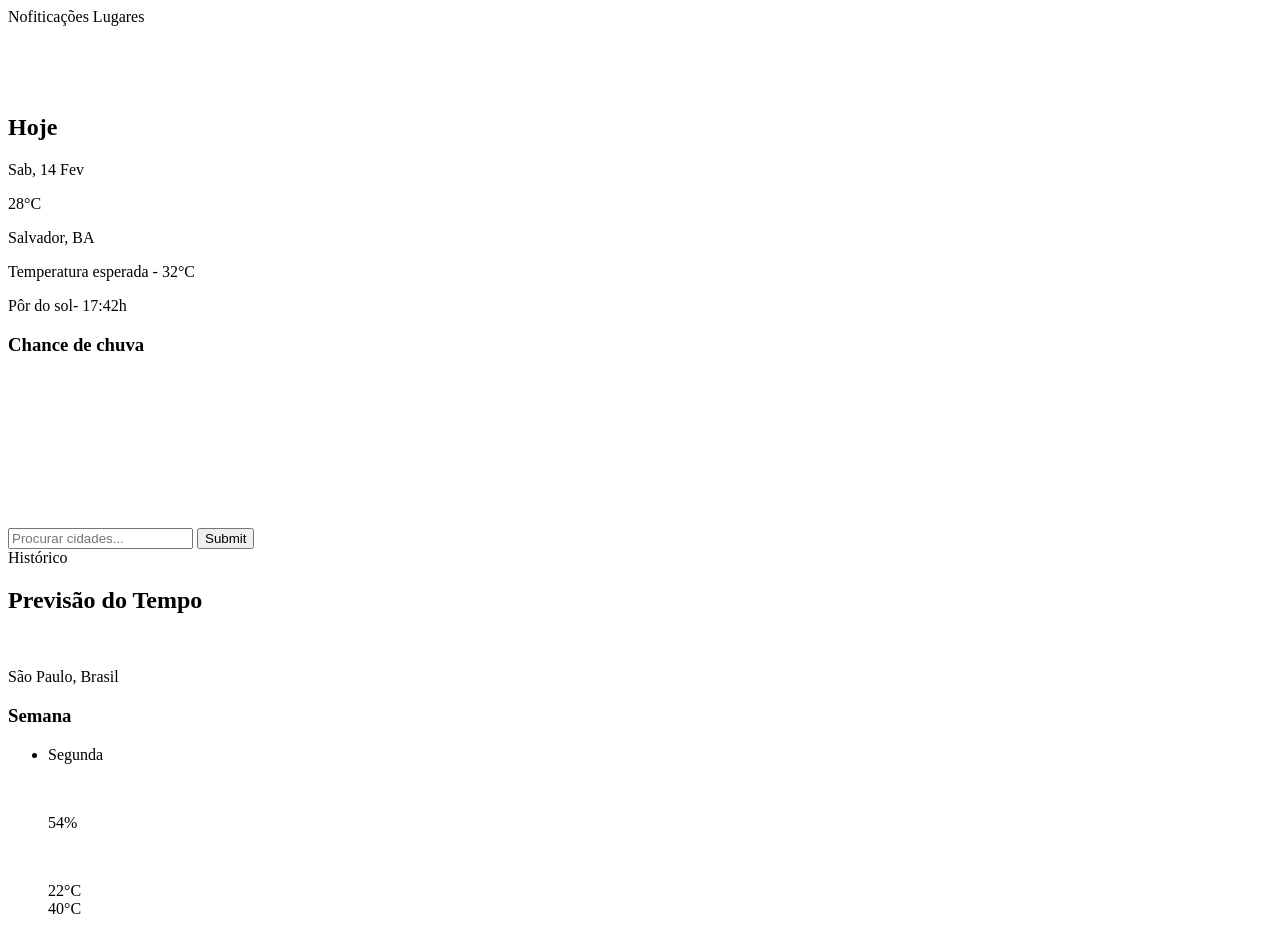
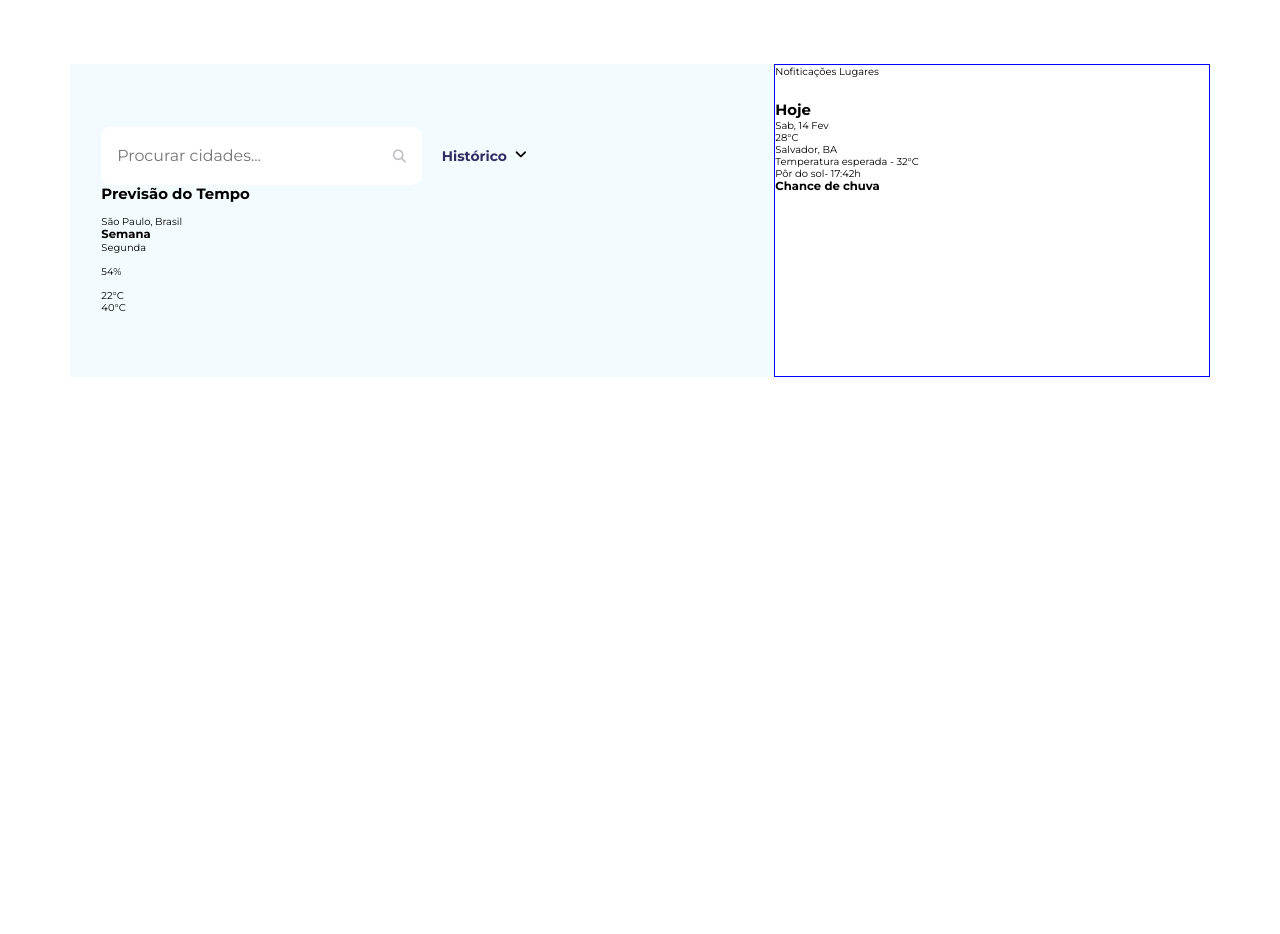
Before and after one commit to victorambrozi/clima-news, a plain HTML site: page index.html in a window 1280 px wide. After the commit the page ends 800 px from the top, so only its background shows below. Drawn offline with nearby package versions, Linux system fonts and the light colour scheme.

Commit message:
add style in main field

```diff
--- a/index.html
+++ b/index.html
@@ -9,6 +9,16 @@
 
   <!-- CSS -->
   <link rel="stylesheet" href="/styles/style.css" />
+
+  <!-- FONT AWESOME -->
+  <link rel="stylesheet" href="https://cdnjs.cloudflare.com/ajax/libs/font-awesome/6.3.0/css/all.min.css"
+    integrity="sha512-SzlrxWUlpfuzQ+pcUCosxcglQRNAq/DZjVsC0lE40xsADsfeQoEypE+enwcOiGjk/bSuGGKHEyjSoQ1zVisanQ=="
+    crossorigin="anonymous" referrerpolicy="no-referrer" />
+  <!-- GOOGLE FONTS -->
+
+  <link rel="preconnect" href="https://fonts.googleapis.com">
+  <link rel="preconnect" href="https://fonts.gstatic.com" crossorigin>
+  <link href="https://fonts.googleapis.com/css2?family=Montserrat:wght@400;500;600;700&display=swap" rel="stylesheet">
 </head>
 
 <body>
@@ -61,16 +71,21 @@
   <main class="main">
     <form action="" class="main-form">
       <div class="main-search-container">
-        <label for="search" name="search"></label>
-        <input type="text" name="search" id="search" placeholder= "Procurar cidades..." required />
-        <input type="submit" name="submit" id="submit" />
+        <label for="search" name="search">Pesquisa</label>
+        <input type="text" name="search" id="search" placeholder="Procurar cidades..." required />
+        <button type="submit" name="submit" id="submit">
+          <i class="fa-solid fa-magnifying-glass"></i>
+        </button>
       </div>
-      <span class="main-search-history">
-        Histórico
-        <ul class="main-search-history-items" style="display: none">
-          <li class="main-search-history-item"></li>
+      <div class="main-search-history">
+        <span>Histórico</span>
+        <i class="fa-solid fa-angle-down"></i>
+        <ul class="main-search-history-items">
+          <li class="main-search-history-item">São Paulo</li>
+          <li class="main-search-history-item">Amaralina</li>
+          <li class="main-search-history-item">Rio Grande do Sul</li>
         </ul>
-      </span>
+      </div>
     </form>
 
     <div class="main-forecast">
@@ -78,10 +93,10 @@
 
       <div class="main-places-card-container">
         <div class="main-places-card">
-           <figure>
+          <figure>
             <img src="" alt="">
-           </figure>
-           <p class="main-places-card-location">São Paulo, Brasil</p>
+          </figure>
+          <p class="main-places-card-location">São Paulo, Brasil</p>
         </div>
       </div>
     </div>
@@ -108,6 +123,9 @@
           <div class="main-forecast-data-item-chart-dayweek">
             <span>22°C</span> <!-- min-->
             <div class="main-forecast-data-item-chart-temp">
+              <div class="main-forecast-data-item-chart">
+                <span class="main-forcast-data-item-chart-progress"></span>
+              </div>
               <!-- DESCOBRIR COMO FAZ O GRÁFICO PARA OS DOIS LADOS || ------|=====---- || -->
             </div>
             <span>40°C</span><!-- max-->
--- a/src/js/chart.js
+++ b/src/js/chart.js
@@ -42,7 +42,7 @@ export const controlChart = ({ forecastHour }) => {
         }
       },
       layout: {
-        padding: 40,
+        padding: 20,
       }
     },
     plugins: {
--- /dev/null
+++ b/styles/global.css
@@ -0,0 +1,33 @@
+* {
+    margin: 0;
+    padding: 0;
+    box-sizing: border-box;
+}
+
+html {
+    font-size: 62.10%;
+}
+
+body {
+    width: 100%;
+    padding: 6.4rem 7rem;
+    display: flex;
+    justify-content: center;
+
+    font-family: 'Montserrat', sans-serif;
+}
+
+.header {
+    order: 2;
+    flex-grow: 1;
+
+}
+
+.main {
+    order: 1;
+    flex-grow: 2;
+}
+
+ul {
+    list-style: none;
+}
--- /dev/null
+++ b/styles/modules/header.css
@@ -0,0 +1,3 @@
+.header {
+    border: 1px solid #00FF;
+}
--- /dev/null
+++ b/styles/modules/main.css
@@ -0,0 +1,99 @@
+.main {
+    padding: 6.4rem 3.2rem;
+
+    background: #F3FBFF
+}
+
+.main-form {
+    display: flex;
+    align-items: center;
+}
+
+.main-search-container {
+    width: 100%;
+    max-width: 50%;
+    display: flex;
+
+    border-radius: 10px;
+    background: #FFF;
+    position: relative;
+
+    overflow: hidden      ;
+}
+
+.main-search-container > label {
+    opacity: 0;
+    position: absolute;
+    top: -20px;
+    left: -20px;
+}
+
+.main-search-container > input#search {
+    width: 100%;
+    padding: 1.6rem;
+    border: none;
+    outline: none;
+
+    font-family: 'Montserrat', sans-serif;
+    font-size: 1.6rem;
+    line-height: 26px;
+    color: #C2C1C6;
+}
+
+.fa-magnifying-glass:before, .fa-search:before {
+    color: #C2C1C6;
+}
+
+.main-search-container > button {
+    padding: 1.6rem;
+    border: none;
+
+    background: transparent;
+
+    cursor: pointer;
+}
+
+.main-search-history {
+    margin-left: 2rem;
+    display: flex;
+    align-items: center;
+    gap: 0.8rem;
+
+    position: relative;
+    cursor: pointer;
+    font-size: 1.4rem;
+}
+
+.main-search-history > span {
+    color: #312D63;
+    font-weight: 700;
+
+}
+
+.main-search-history-items {
+    width: 20rem;
+    padding: 1.6rem 2rem;
+    background-color: #fff;
+
+    position: absolute;
+    top: 20px;
+
+    border-radius: 10px;
+
+    display: flex;
+    flex-wrap: nowrap;
+    flex-direction: column;
+    justify-content: center;
+
+    display: none;
+}
+
+.main-search-history-item {
+    color: #312D63;
+    font-weight: 500;
+
+}
+
+.main-search-history-item + .main-search-history-item {
+    margin-top: 2rem;
+}
--- a/styles/style.css
+++ b/styles/style.css
@@ -0,0 +1,3 @@
+@import './global.css';
+@import './modules/header.css';
+@import './modules/main.css';
```
Also changed, not shown: 1 other file.
